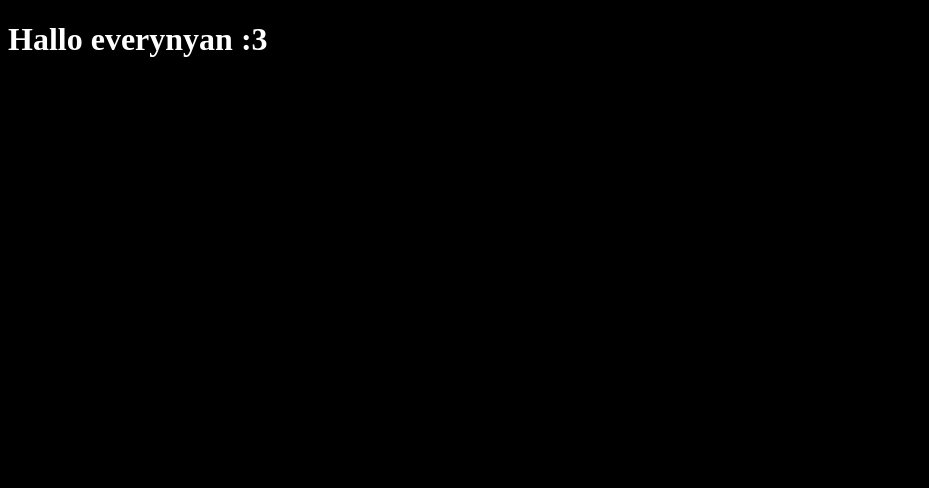
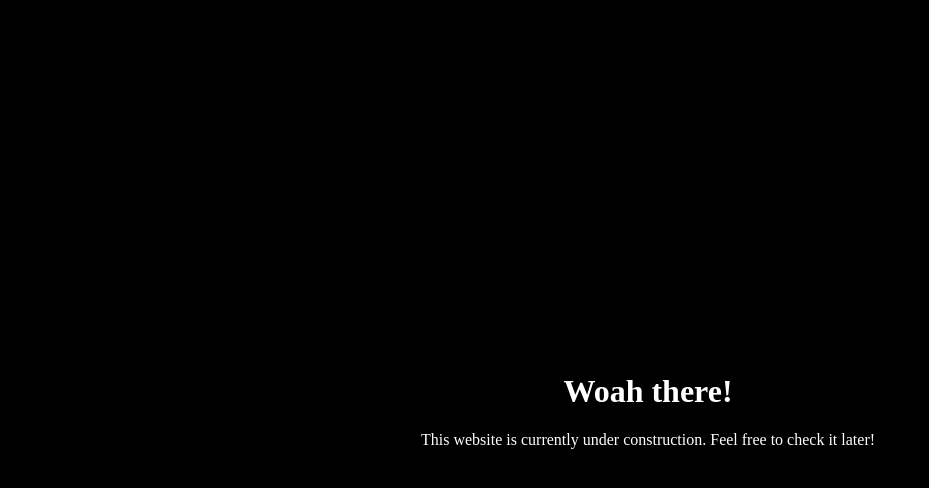
Before and after one commit to coolyukii/coolyukii.github.io, a plain HTML site: page index.html in a window 1280 px wide. Shown: the whole page, without its empty margins (0-929 px from the left). Drawn offline with Linux system fonts and the light colour scheme.

Commit message:
Update index.html

```diff
--- a/index.html
+++ b/index.html
@@ -8,11 +8,23 @@
     <style>
       body {
         background-color: black;
+        display: flex;
+        align-items: center;
+        justify-content: center;
+        flex-direction: row;
+        width: 100vw;
+        height: 100vh;
+      }
+      .container {
         color: white;
+        text-align: center;
       }
     </style>
   </head>
   <body>
-    <h1>Hallo everynyan :3</h1>
+    <div class="container">
+      <h1>Woah there!</h1>
+      <p>This website is currently under construction. Feel free to check it later!</p>
+    </div>
   </body>
 </html>
```
